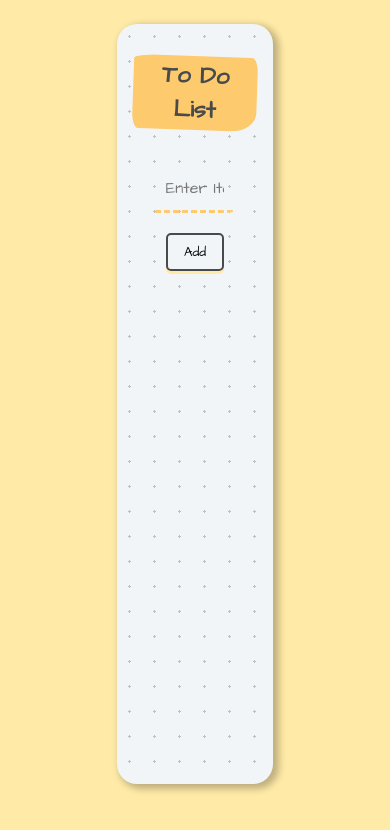
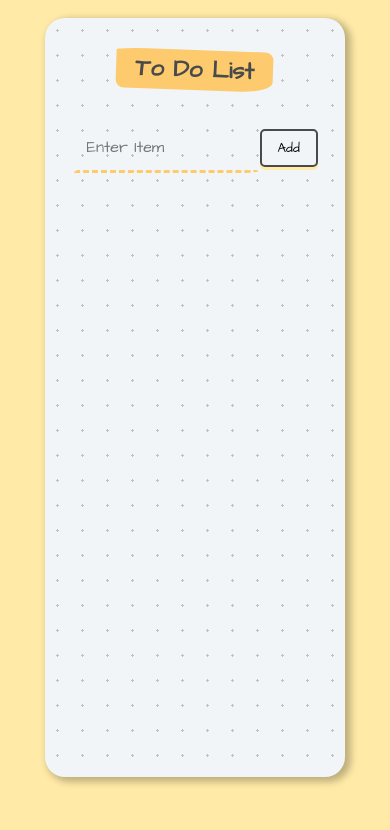
Before and after one commit to shubhambngr/todolist-react, a React (Create React App) app: page / in a window 390 px wide. Shown: the top 830 px of the page. Built offline with nearby package versions, Linux system fonts and the light colour scheme.

Commit message:
Media Queries and buttons fixed

```diff
--- a/public/index.html
+++ b/public/index.html
@@ -2,7 +2,7 @@
 <html lang="en">
 
 <head>
-  <meta name="viewport" content="width=device-width, initial-scale=1.0">
+  <meta name="viewport" content="width=device-width, initial-scale=1.0, user-scalable=no">
   <title>To Do List</title>
   <link href="https://fonts.googleapis.com/css?family=Architects+Daughter&display=swap" rel="stylesheet" />
 </head>
--- a/src/App.css
+++ b/src/App.css
@@ -1,6 +1,6 @@
 body {
   background-color: #ffeaa7;
-  min-height: 100%;
+  height: 95vh;
   padding: 1rem;
   box-sizing: border-box;
   display: flex;
@@ -10,6 +10,7 @@ body {
   font-family: "Architects Daughter", cursive;
   text-align: center;
   font-size: 130%;
+  overflow: hidden;
 }
 
 ::-webkit-scrollbar {
@@ -18,7 +19,6 @@ body {
 
 .container {
   height: 90vh;
-  max-width: 40vw;
   background: #f1f5f8;
   background-image: radial-gradient(#bfc0c1 7.2%, transparent 0);
   background-size: 25px 25px;
@@ -27,6 +27,18 @@ body {
   padding: 1rem;
   box-sizing: border-box;
   overflow-y: hidden;
+}
+
+@media only screen and (min-width: 512px) {
+  .container {
+    max-width: 50vw;
+  }
+}
+
+@media only screen and (max-width: 512px) {
+  body {
+    padding-bottom: 10%;
+  }
 }
 
 .heading {
@@ -77,7 +89,7 @@ body {
 }
 
 .delete-btn {
-  min-width: 10%;
+  min-width: fit-content;
   align-self: flex-start;
   align-self: center;
 }
```
Also changed, not shown: 1 other file (tests, documents, lock files or other folders).
